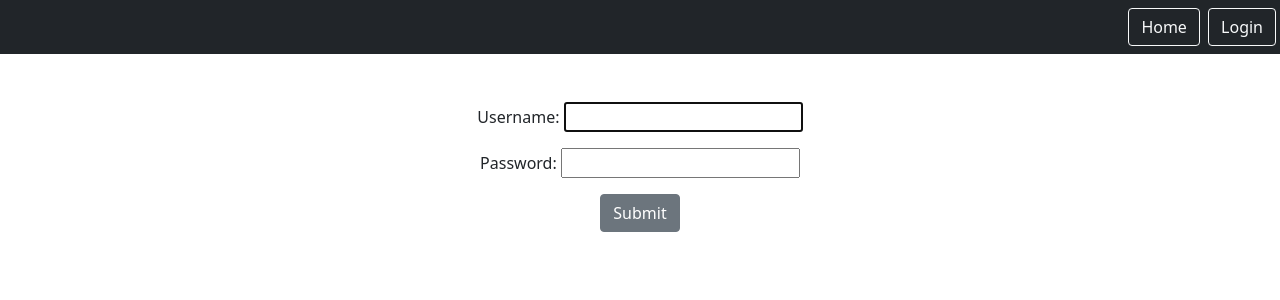
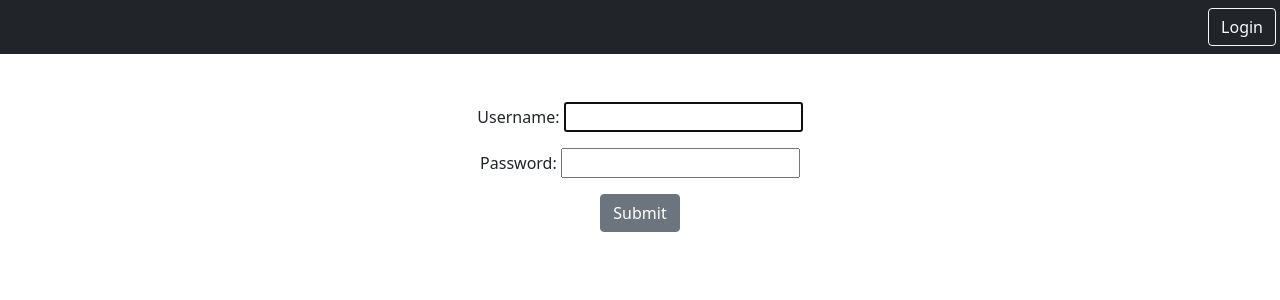
Before and after one commit to coderinsider/django-essential-training, a Django app: page /login in a window 1280 px wide. Shown: the top 300 px of the page. Run offline with Django 5.2, Linux system fonts and the light colour scheme.

Commit message:
Finishing touch

```diff
--- a/static/templates/base.html
+++ b/static/templates/base.html
@@ -8,11 +8,12 @@
     <body>
       <nav class="navbar navbar-dark bg-dark">
         <div class="ms-auto">
-          <a href="{% url 'hote.home' %}" class="btn btn-outline-light me-1">Home</a>
+          <!-- <a href="{% url 'hote.home' %}" class="btn btn-outline-light me-1">Home</a> -->
           {% if user.is_authenticated %}
-            <form action="{% url 'hote.logout' %}" method="post" class="d-inline">{{ csrf_token }}
+          <a href="{% url 'hote.logout' %}" class="btn btn-outline-light me-1">Logout</a>
+            <!-- <form action="{% url 'hote.logout' %}" method="post" class="d-inline">{{ csrf_token }}
               <button type="submit" class="btn btn-outline-light me-1">Logout</button>
-            </form>
+            </form> -->
           {% else %}
             <a href="{% url 'hote.login' %}" class="btn btn-outline-light me-1">Login</a>
           {% endif %}
```
